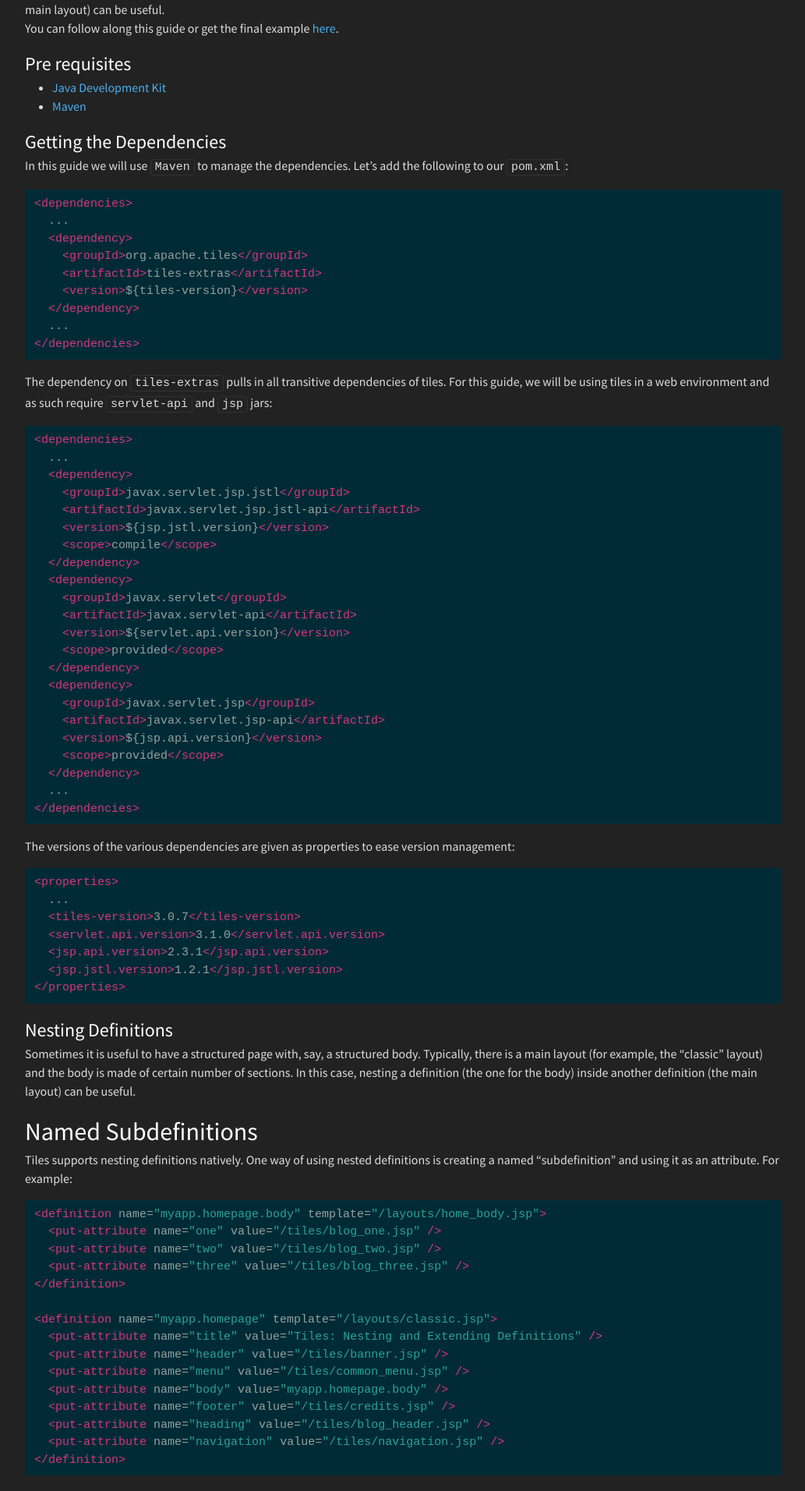
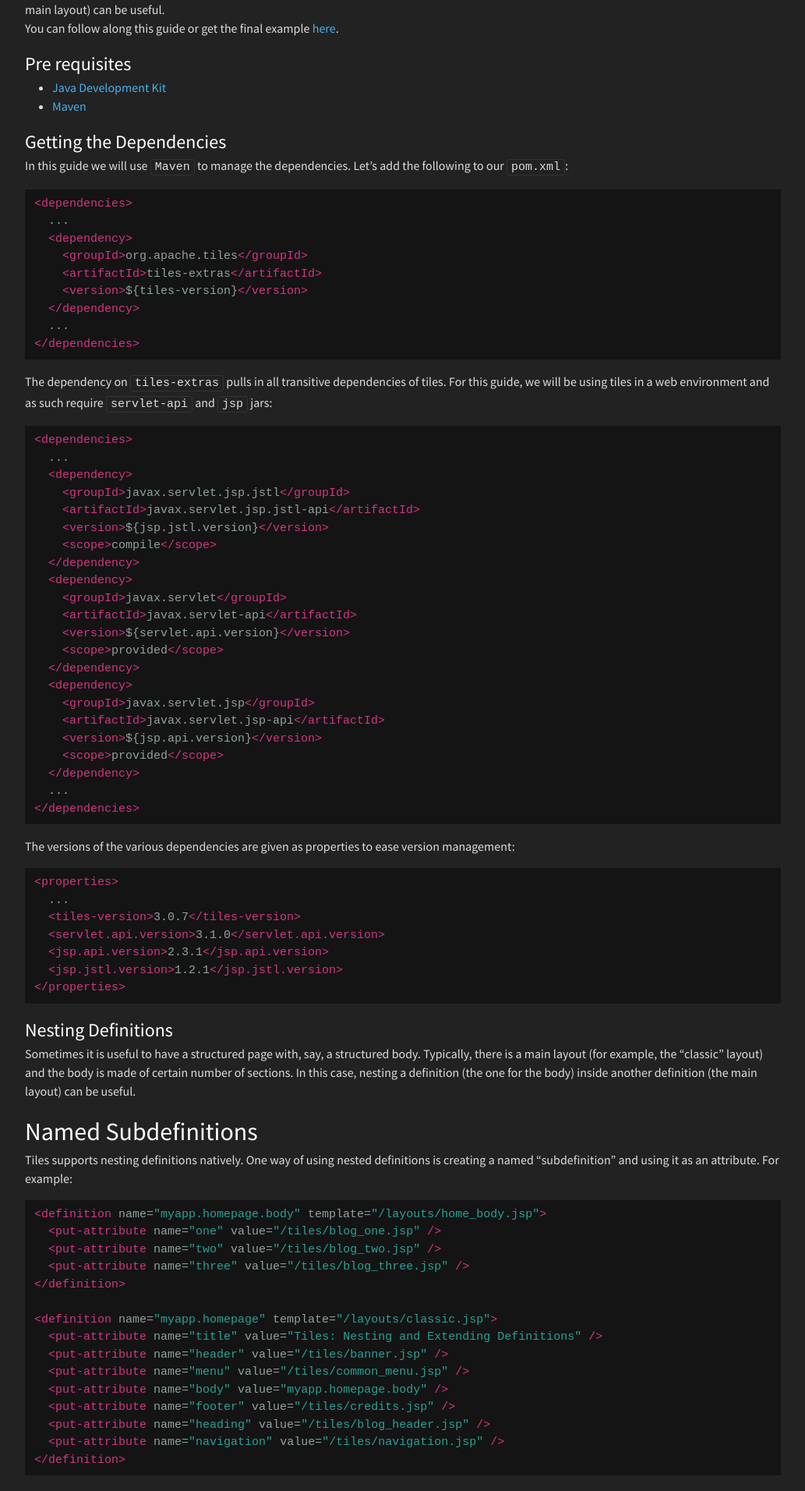
Before and after one commit to juliuskrah/juliuskrah.github.io, a Jekyll site: the page built from _posts/2016-10-30-tiles-nesting-and-extending-definitions.markdown, in a window 1280 px wide. Shown: the part 392-2304 px from the top of the page at 78% size, without its empty margins (123-1156 px from the left). Built offline with Jekyll 4.4.1, drawn with Linux system fonts in a browser that asks for light colours; emoji names are drawn with the system emoji font; comment, search, counter and statistics services are not loaded; some of the changed text lies outside the part shown.

Commit message:
Made code snippet background dark

```diff
--- a/_posts/2016-10-17-getting-started-with-tiles.markdown
+++ b/_posts/2016-10-17-getting-started-with-tiles.markdown
@@ -23,7 +23,7 @@ For complex web sites it remains the easiest and most elegant way to work alongs
 page fragments which can be assembled into a complete page at runtime. These fragments, or tiles, can be used as simple includes in
 order to reduce the duplication of common page elements or embedded within other tiles to develop a series of reusable templates.
 These templates streamline the development of a consistent look and feel across an entire application.
-The final working sample can be found {% include source.html %}. For advanced usage of tiles refer to this [blog post]({% post_url 2016-10-30-tiles-nesting-and-extending-definitions%})
+The final working sample can be found {% include source.html %}. For advanced usage of tiles refer to this [blog post]({% post_url 2016-10-30-tiles-nesting-and-extending-definitions%}).
 
 ## Structure
 At the end of this guide our folder structure will look similar to this:
--- a/_posts/2016-10-30-tiles-nesting-and-extending-definitions.markdown
+++ b/_posts/2016-10-30-tiles-nesting-and-extending-definitions.markdown
@@ -226,25 +226,77 @@ but the layout is different.
 
 In this case, the page will have the same appearance as the `myapp.homepage` definition, but its `heading` subpage is different.
 
-Let us look at how we make use of these definitions in our jsp:
+# Putting it all together
+We will first create our welcome page in the `layouts` folder `(/layouts/classic.jsp)`:
 
-{% highlight xml %}
+{% highlight html %}
+<?xml version="1.0" encoding="UTF-8" ?>
+<jsp:root xmlns:jsp="http://java.sun.com/JSP/Page"
+  xmlns:tiles="http://tiles.apache.org/tags-tiles" version="2.0">
+  <jsp:directive.page contentType="text/html; charset=UTF-8"
+    pageEncoding="UTF-8" session="false" />
+  <jsp:output doctype-root-element="html"
+    doctype-public="-//W3C//DTD XHTML 1.0 Transitional//EN"
+    doctype-system="http://www.w3.org/TR/xhtml1/DTD/xhtml1-transitional.dtd"
+    omit-xml-declaration="true" />
+<html>
+<head>
+  <title><tiles:getAsString name="title" /></title>
+</head>
+<body>
+  <div>
+    <tiles:insertAttribute name="header" />
+  </div>
+  <div>
+    <div>
+      <tiles:insertAttribute name="heading" />
+    </div>
+    <div>
+      <div>
+        <tiles:insertAttribute name="body" />
+        <tiles:insertAttribute name="navigation" />
+      </div>
+      <div>
+        <tiles:insertAttribute name="menu" />
+      </div>
+    </div>
+  </div>
+  <footer>
+    <tiles:insertAttribute name="footer" />
+  </footer>
+</body>
+</html>
+</jsp:root>
+{% endhighlight %}
+
+Our next jsp template is the `banner.jsp` in the `tiles` folder `(/tiles/banner.jsp)`:
+
+{% highlight html %}
 <jsp:root xmlns:jsp="http://java.sun.com/JSP/Page"
   xmlns:c="http://java.sun.com/jsp/jstl/core" version="2.0">
   <c:url value="/myapp.new-features.tiles" var="newfeatures" />
   <c:url value="/myapp.homepage.tiles" var="homepage" />
   <c:url value="/myapp.list.tiles" var="list" />
-  <div class="container">
-    <nav class="blog-nav">
-      <a class="blog-nav-item active" href="${homepage}">Home</a>
-      <a class="blog-nav-item" href="${newfeatures}">Override</a>
-      <a class="blog-nav-item" href="${list}">List</a>
-      <a class="blog-nav-item" href="#">Dummy</a>
-      <a class="blog-nav-item" href="#">About</a>
+  <div>
+    <nav>
+      <a href="${homepage}">Home</a>
+      <a href="${newfeatures}">Override</a>
+      <a href="${list}">List</a>
+      <a href="#">Dummy</a>
+      <a href="#">About</a>
     </nav>
   </div>
 </jsp:root>
 {% endhighlight %}
+
+`/tiles/blog_header.jsp`:
+
+{% highlight html %}
+<h1 class="blog-title">The Bootstrap Blog</h1>
+<p class="lead blog-description">The official example template of creating a blog with Bootstrap.</p>
+{% endhighlight %}
+
+For the full source code look {% include source.html %}.
 
 # Conclusion
 In this blog post, we have looked at how to extend and nest tiles definition. As usual you can find the source to this guide
--- a/_sass/_syntax-highlighting.scss
+++ b/_sass/_syntax-highlighting.scss
@@ -3,7 +3,7 @@
  * Solarized theme from: http://ethanschoonover.com/solarized
  */
 .highlight {
-    background-color: #002b36;
+    background-color: #141414;
     color: #93a1a1;
     @extend %vertical-rhythm;
     .c { color: #586e75 } /* Comment */
```
